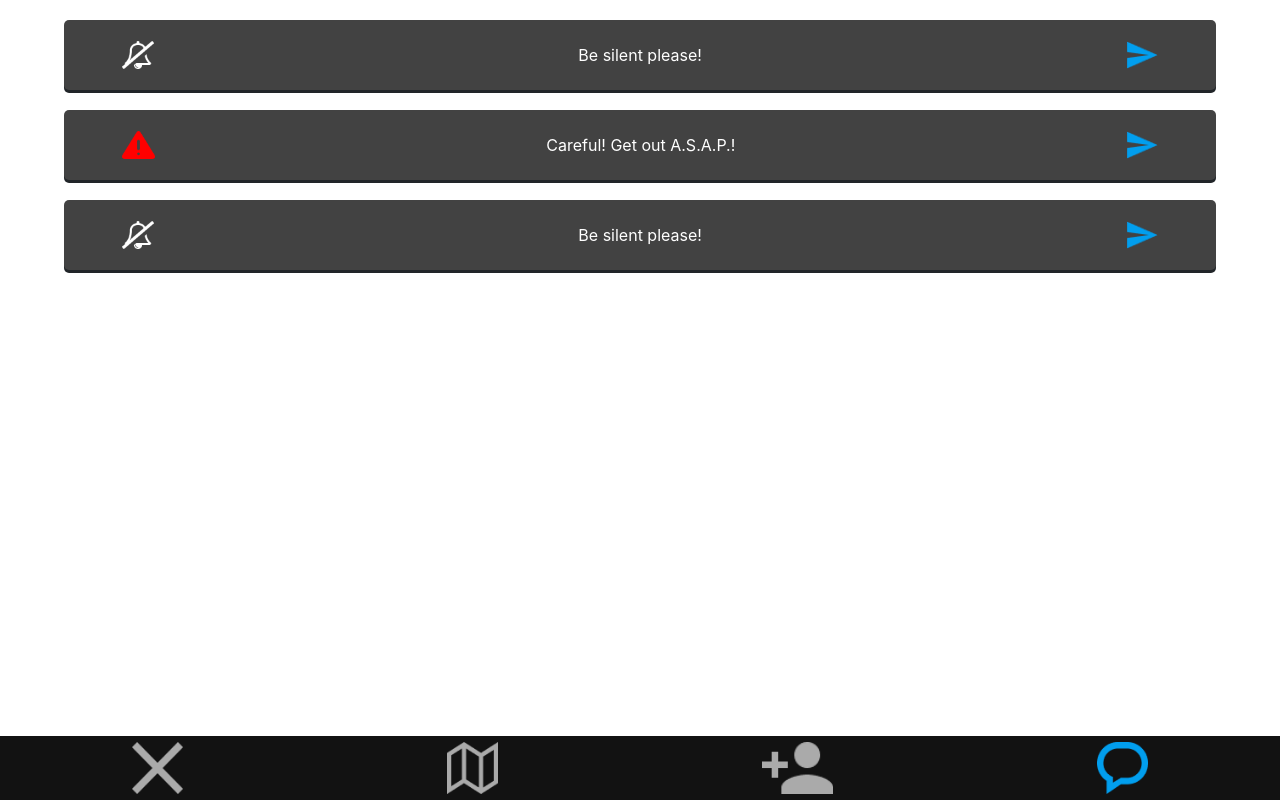
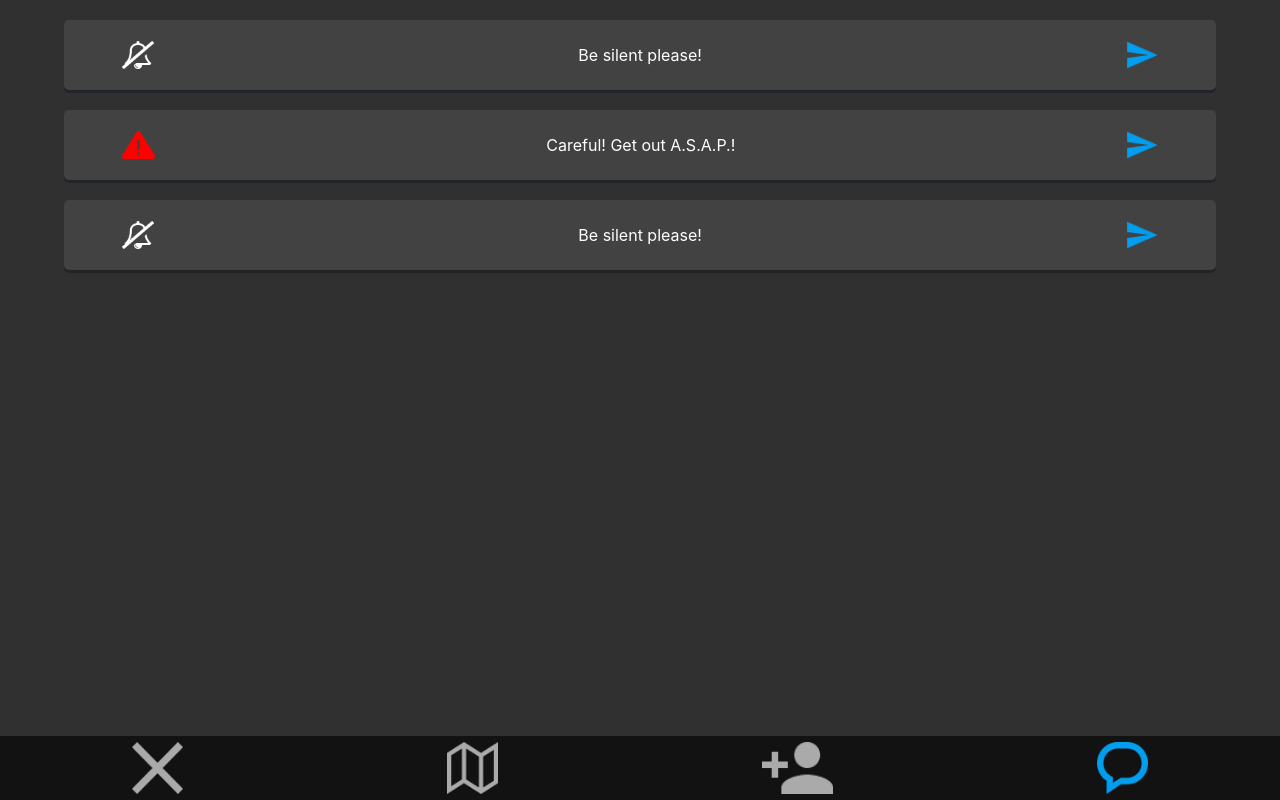
Before and after one commit to JopBB/mobilesystems, a Nuxt app: page /chat in a window 1280 px wide. Built offline with nearby package versions, Linux system fonts and the light colour scheme.

Commit message:
google maps embedded

```diff
--- a/pages/chat.vue
+++ b/pages/chat.vue
@@ -1,5 +1,7 @@
 <style>
-
+	body{
+		background-color: #303030;
+	}
 	#botBar{
 		width:100%;
 		height:8%;
--- a/pages/index.vue
+++ b/pages/index.vue
@@ -1,7 +1,5 @@
 <style>
 	body{
-		background-image: url('/mapBackground.png');
-		background-size: 100%;
 	}
 
 	#botBar{
@@ -30,7 +28,7 @@
 		height:15%;
 		width: 100%;
 		position: absolute;
-		bottom: 8%;
+		bottom: 18%;
 	}
 
 	.actionButton{
@@ -40,11 +38,21 @@
 		height: 100%;
 	}
 
+	#maps iframe{
+		width:100%;
+		position: absolute;
+		height:100%;
+		bottom:8%;
+	}
+
 </style>
 
 
 <template>
   <div>
+  	<div id="maps">
+  		<iframe src="https://www.google.com/maps/embed?pb=!1m14!1m12!1m3!1d4900.067924077857!2d5.124685750667434!3d52.115510841871725!2m3!1f0!2f0!3f0!3m2!1i1024!2i768!4f13.1!5e0!3m2!1sen!2snl!4v1520606730254" width="600" height="450" frameborder="0" style="border:0" allowfullscreen></iframe>
+  	</div>
   	<div id="actionButtons">
   		<div class="actionButton">
   			<img src="dangerButton.png">
```
Also changed, not shown: 3 other files (tests, documents, lock files or other folders).
